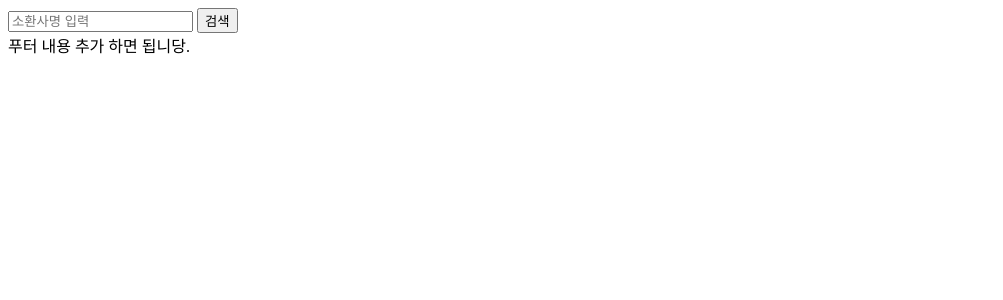
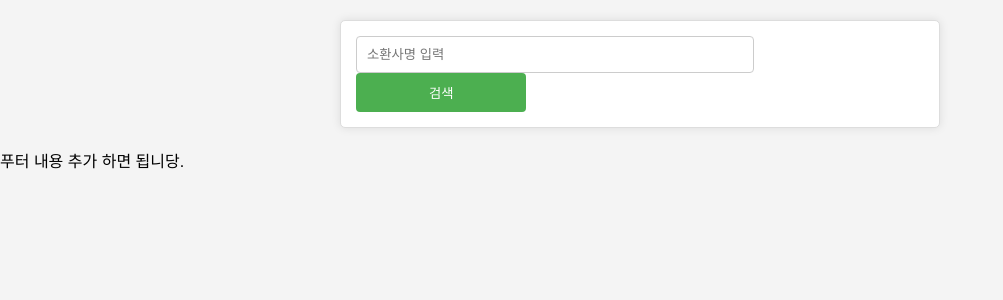
Before and after one commit to LTS2/bee_lab, a Spring Boot app: page / in a window 1280 px wide. Shown: the top 300 px of the page, without its empty margins (0-1003 px from the left). Run offline with Spring Boot 4, Linux system fonts and the light colour scheme; some libraries are stand-ins or nearby versions.

Commit message:
body adding

```diff
--- /dev/null
+++ b/src/main/resources/static/css/main.css
@@ -0,0 +1,43 @@
+body {
+    font-family: Arial, sans-serif;
+    background-color: #f4f4f4;
+    margin: 0;
+    padding: 0;
+}
+
+.container {
+    max-width: 600px;
+    margin: 0 auto;
+    padding: 20px;
+}
+
+#searchForm {
+    background-color: #fff;
+    border: 1px solid #ddd;
+    padding: 15px;
+    border-radius: 5px;
+    box-shadow: 0 0 10px rgba(0, 0, 0, 0.1);
+}
+
+input[type="text"] {
+    width: 70%;
+    padding: 10px;
+    box-sizing: border-box;
+    border: 1px solid #ccc;
+    border-radius: 4px;
+    margin-right: 10px;
+}
+
+input[type="submit"] {
+    width: 30%;
+    padding: 10px;
+    background-color: #4caf50;
+    color: #fff;
+    border: none;
+    border-radius: 4px;
+    cursor: pointer;
+}
+
+input[type="submit"]:hover {
+    background-color: #45a049;
+}
--- a/src/main/resources/templates/summoner-search/main.html
+++ b/src/main/resources/templates/summoner-search/main.html
@@ -4,32 +4,32 @@
       xmlns:layout="http://www.ultraq.net.nz/thymeleaf/layout">
 <head>
     <meta charset="UTF-8"/>
-    <title>thymeleaf layout</title>
+    <title>Thymeleaf Layout with Bootstrap</title>
     <meta name="viewport"
           content="width=device-width, maximum-scale=1.0, minimum-scale=1, user-scalable=yes,initial-scale=1.0"/>
+
+    <!-- 부트스트랩 CSS -->
+    <link rel="stylesheet" th:href="@{/css/main.css}">
+
     <!-- content script -->
     <th:block th:replace="~{fragments/config::configFragment}"></th:block>
     <script th:src="@{/js/main.js}"></script>
 
 </head>
-<!--	<th:block layout:fragment="css"></th:block>-->
 
-
-<!-- content script -->
-<!--	<th:block layout:fragment="script"></th:block>-->
 <body>
 
+<div class="container mt-5">
     <th:block layout:fragment="content">
-
         <!-- 전적 검색 폼 -->
         <form id="searchForm">
             <input type="text" id="summonerName" placeholder="소환사명 입력"/>
             <input type="submit" value="검색"/>
         </form>
+    </th:block>
+</div>
 
-</th:block>
 
 <th:block th:replace="~{fragments/footer :: footerFragment}"></th:block>
-
 </body>
 </html>
```
Lines whose indentation alone changed are shown as unchanged.
